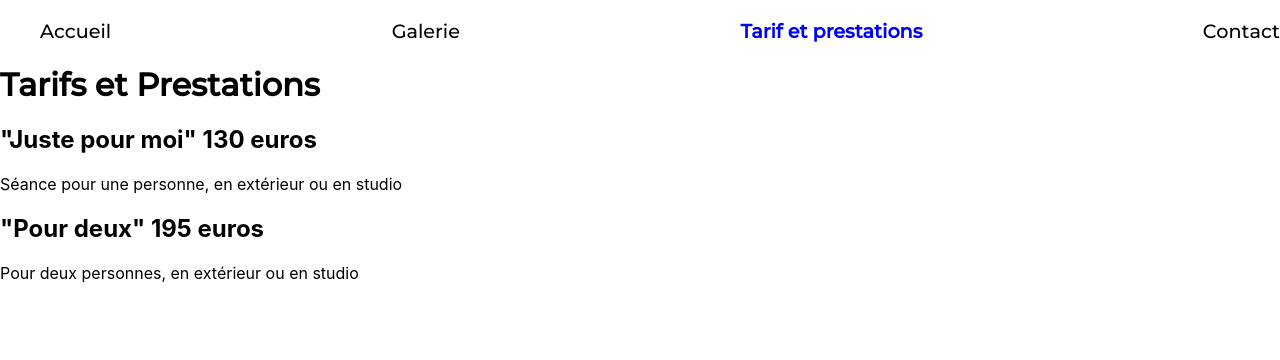
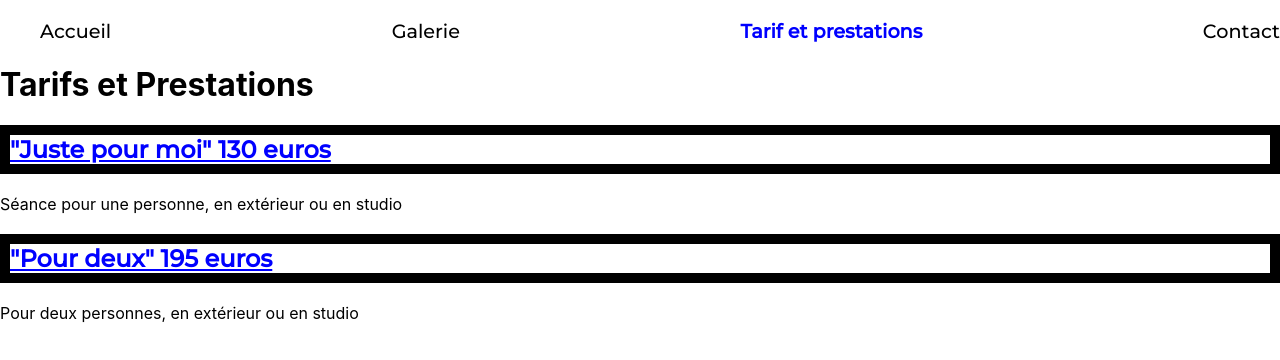
Before and after one commit to Leozeroto/photographEval, a React (Create React App) app in the folder cantinphotographreact/: page /tarifs in a window 1280 px wide. Shown: the top 360 px of the page. Built offline with nearby package versions, Linux system fonts and the light colour scheme.

Commit message:
css sur la page TARIF.js

```diff
--- a/cantinphotographreact/src/App.js
+++ b/cantinphotographreact/src/App.js
@@ -1,3 +1,4 @@
+//import { useState } from 'react';
 import { Routes, Route } from 'react-router-dom';
 import Menu from './components/Menu';
 import './css/app.css';
--- a/cantinphotographreact/src/css/app.css
+++ b/cantinphotographreact/src/css/app.css
@@ -1,5 +1,4 @@
 @import './accueil.css';
 @import './menu.css';
 @import './galerie.css';
-@import './tarifs.css';
 @import './prestations.css';
--- a/cantinphotographreact/src/css/prestations.css
+++ b/cantinphotographreact/src/css/prestations.css
@@ -3,14 +3,9 @@
     src: url('Montserrat-Medium.ttf') format('truetype');
 }
 
-.prestations > h2 {
+.tarifs > h2 {
     font-family: 'Medium';
     color: blue;
     text-decoration: underline;
+    border: 10px solid black;
 }
-
-.prestations {
-    border: solid blueviolet 1px;
-    border: black;
-
-}
--- a/cantinphotographreact/src/css/tarifs.css
+++ /dev/null
@@ -1,9 +0,0 @@
-@font-face {
-    font-family: 'Medium';
-    src: url('Montserrat-Medium.ttf') format('truetype');
-}
-
-.tarifs > h1 {
-    font-family: 'Medium';
-
-}
```
